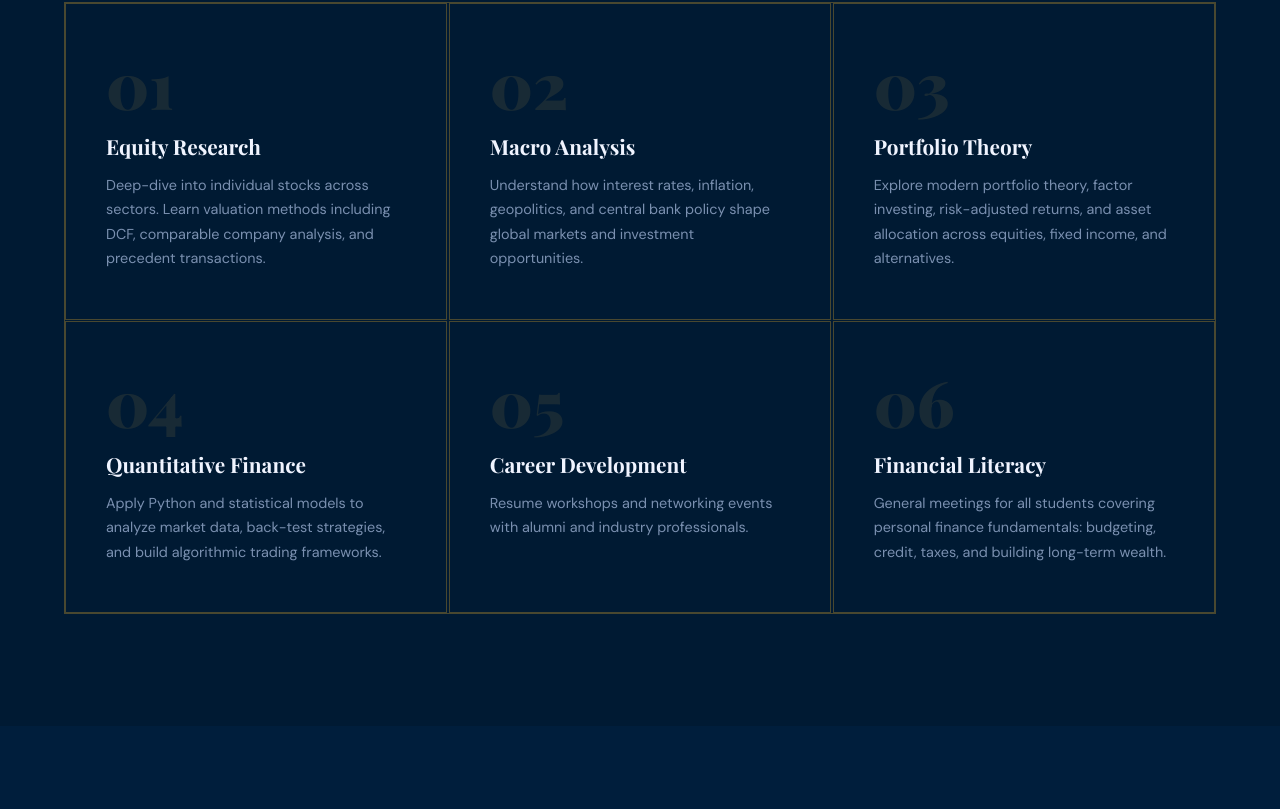
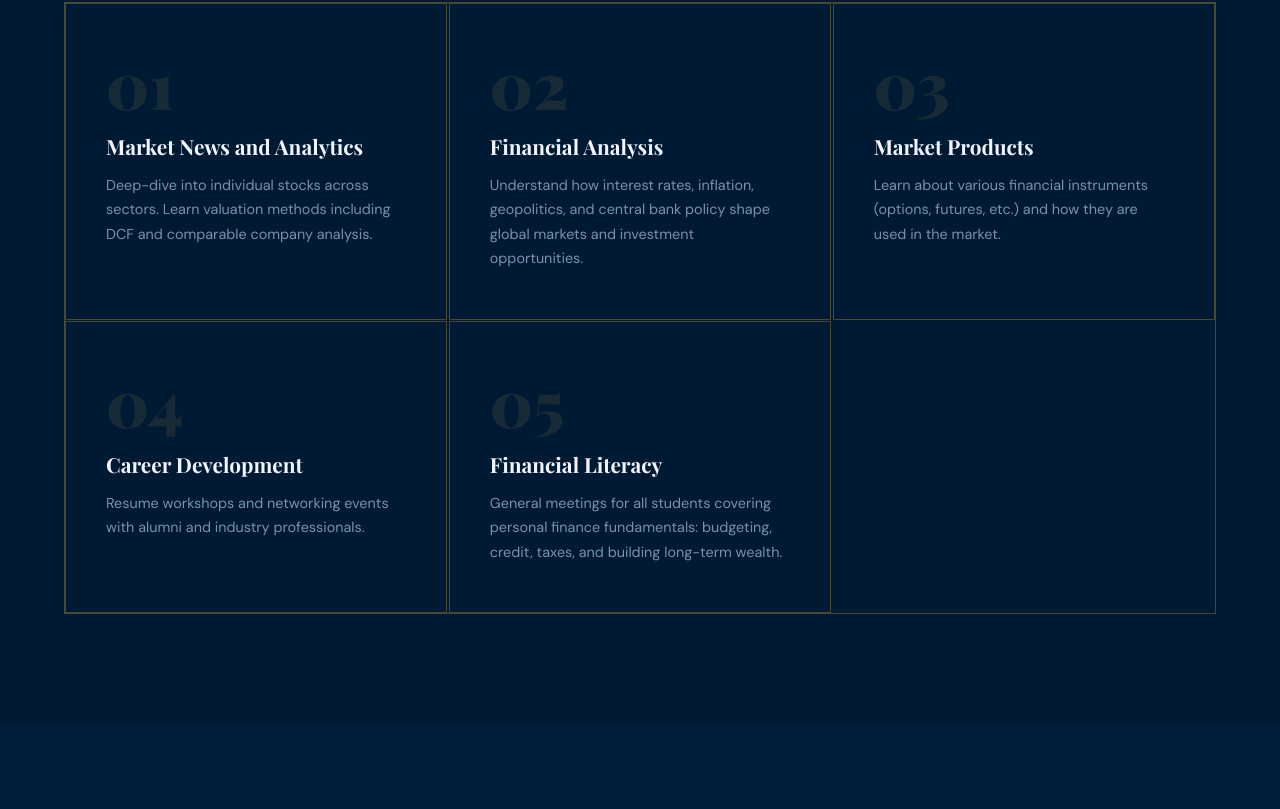
Before and after one commit to In4r/slugfundwebsite, a plain HTML site: page index.html in a window 1280 px wide. Shown: the part 2131-2940 px from the top of the page. Drawn offline with nearby package versions, Linux system fonts and the light colour scheme.

Commit message:
revamp what we do

```diff
--- a/index.html
+++ b/index.html
@@ -492,31 +492,26 @@
   <div class="pillars-grid">
     <div class="pillar reveal">
       <div class="pillar-num">01</div>
-      <h3>Equity Research</h3>
-      <p>Deep-dive into individual stocks across sectors. Learn valuation methods including DCF, comparable company analysis, and precedent transactions.</p>
+      <h3>Market News and Analytics</h3>
+      <p>Deep-dive into individual stocks across sectors. Learn valuation methods including DCF and comparable company analysis.</p>
     </div>
     <div class="pillar reveal">
       <div class="pillar-num">02</div>
-      <h3>Macro Analysis</h3>
+      <h3>Financial Analysis</h3>
       <p>Understand how interest rates, inflation, geopolitics, and central bank policy shape global markets and investment opportunities.</p>
     </div>
     <div class="pillar reveal">
       <div class="pillar-num">03</div>
-      <h3>Portfolio Theory</h3>
-      <p>Explore modern portfolio theory, factor investing, risk-adjusted returns, and asset allocation across equities, fixed income, and alternatives.</p>
+      <h3>Market Products</h3>
+      <p>Learn about various financial instruments (options, futures, etc.) and how they are used in the market.</p>
     </div>
     <div class="pillar reveal">
       <div class="pillar-num">04</div>
-      <h3>Quantitative Finance</h3>
-      <p>Apply Python and statistical models to analyze market data, back-test strategies, and build algorithmic trading frameworks.</p>
-    </div>
-    <div class="pillar reveal">
-      <div class="pillar-num">05</div>
       <h3>Career Development</h3>
       <p>Resume workshops and networking events with alumni and industry professionals.</p>
     </div>
     <div class="pillar reveal">
-      <div class="pillar-num">06</div>
+      <div class="pillar-num">05</div>
       <h3>Financial Literacy</h3>
       <p>General meetings for all students covering personal finance fundamentals: budgeting, credit, taxes, and building long-term wealth.</p>
     </div>
@@ -533,7 +528,7 @@
       <div class="team-info">
         <h4>Joshua Morris</h4>
         <div class="role">President</div>
-        <div class="major">Economics & Mathematics</div>
+        <div class="major">Business Management Economics, Accounting Concentration</div>
       </div>
     </div>
     <div class="team-card reveal">
@@ -643,7 +638,7 @@
 <div class="cta-banner reveal" id="join">
   <div>
     <h2>Ready to Start<br>Investing in Yourself?</h2>
-    <p>Applications are open every quarter. No prior finance experience required — just curiosity and commitment.</p>
+    <p>You can hop in anytime during the quarter. No prior finance experience required — just curiosity and commitment.</p>
   </div>
   <div style="display:flex;flex-direction:column;gap:1rem;flex-shrink:0;">
     <a href="mailto:slugfundig@gmail.com" class="btn-primary">Apply to Join</a>
```
